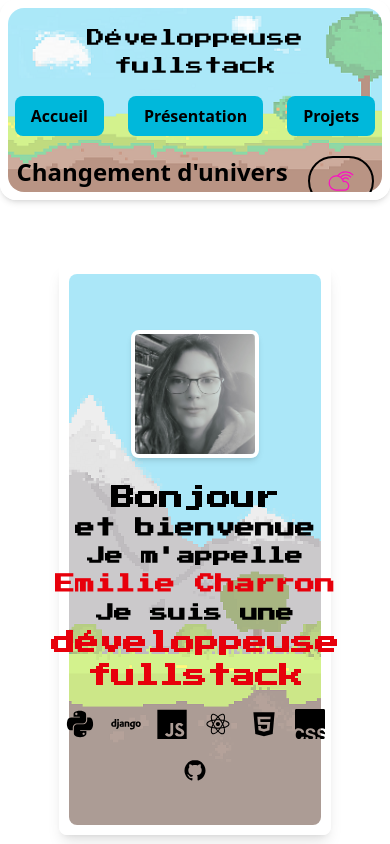
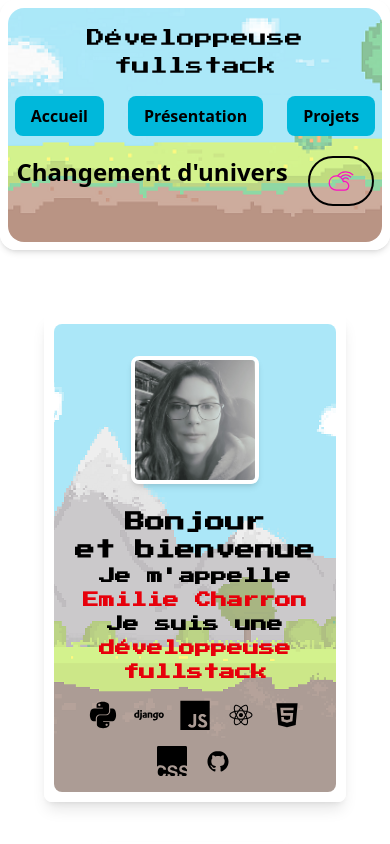
Before and after one commit to nefalis/portfolioNouveau, a React (Vite) app: page /home in a window 390 px wide. Shown: the top 844 px of the page. Built offline with nearby package versions, Linux system fonts and the light colour scheme; a web font is replaced by a local one.

Commit message:
update mobile

```diff
--- a/src/components/Header.jsx
+++ b/src/components/Header.jsx
@@ -7,7 +7,7 @@ import ToggleButton from '../components/toggleBtn/ToggleBtn';
 const Header = ({ isOn, setIsOn }) => {
     return (
         <div
-            className={`border-8 border-white mx-auto shadow-md rounded-2xl max-w-[1400px] w-full h-[200px] relative overflow-hidden transition-all duration-500`}
+            className={`border-8 border-white mx-auto shadow-md rounded-2xl max-w-[1400px] w-full h-[250px] relative overflow-hidden transition-all duration-500`}
         >
             <img
                 className="absolute top-0 left-0 w-full h-full object-cover rounded-2xl opacity-50 transition-all duration-500"
--- a/src/components/PresentationCard.jsx
+++ b/src/components/PresentationCard.jsx
@@ -11,12 +11,35 @@ const PresentationCard = () => {
     const { isOn } = useOutletContext();
 
     return (
-        <div className={`relative flex flex-col md:flex-row items-center justify-center border-10 border-white shadow-lg p-5 rounded-lg transition-all duration-500
+        <div className={`relative flex
+            /* Mobile */
+            flex-col
+            w-full max-w-[100%] min-h-[50vh] p-4 gap-4
+
+            /* Tablette (sm ≥ 640px) */
+            sm:flex-row
+            sm:max-w-5xl sm:min-h-[55vh] sm:p-6 sm:gap-4
+
+            /* Ordinateur (md ≥ 768px) */
+            md:flex-row
+            md:max-w-4xl md:min-h-[60vh] md:p-8 md:gap-6
+
+            /* Grand écran (lg ≥ 1024px) */
+            lg:flex-row
+            lg:max-w-5xl lg:min-h-[65vh] lg:p-10 lg:gap-8
+
+            /* Très grand écran (xl ≥ 1280px) */
+            xl:flex-row
+            xl:max-w-6xl xl:min-h-[70vh] xl:p-14 xl:gap-10
+
+            /* Ultra grand écran (2xl ≥ 1536px) */
+            2xl:flex-row
+            2xl:max-w-7xl 2xl:min-h-[80vh] 2xl:p-16 2xl:gap-12
+
+            border-10 border-white shadow-lg rounded-lg transition-all duration-500
             ${isOn ? 'bg-gray-800 text-white' : 'bg-transparent text-black'}
-            w-full max-w-[90%] sm:max-w-3xl md:max-w-4xl lg:max-w-5xl xl:max-w-6xl 2xl:max-w-7xl
-            min-h-[50vh] xl:min-h-[60vh] 2xl:min-h-[70vh]
-            py-10 xl:py-20
         `}>
+
             {!isOn && (
                 <img className="absolute inset-0 w-full h-full object-cover opacity-50 rounded-lg" src={Mountain} alt="pixel art montagne" />
             )}
@@ -26,11 +49,11 @@ const PresentationCard = () => {
                 <img className="w-32 h-32 md:w-40 md:h-40 xl:w-52 xl:h-52 2xl:w-60 2xl:h-60 object-cover rounded-lg border-4 border-white shadow-md mx-auto md:mr-6 my-4" src={photoMe} alt="photo_Emilie_Charron" />
 
                 <div>
-                    <h1 className="mt-2 text-2xl md:text-3xl xl:text-4xl 2xl:text-5xl font-bold">Bonjour</h1>
+                    <h1 className="mt-2 text-xl md:text-3xl xl:text-4xl 2xl:text-5xl font-bold">Bonjour</h1>
                     <h2 className="text-xl md:text-2xl xl:text-3xl 2xl:text-4xl font-semibold">et bienvenue</h2>
-                    <p className="font-semibold text-lg xl:text-xl 2xl:text-2xl">Je m'appelle <b className="text-red-600 text-xl xl:text-2xl 2xl:text-3xl">Emilie Charron</b></p>
-                    <p className="font-semibold text-lg xl:text-xl 2xl:text-2xl">Je suis une</p>
-                    <p className="font-semibold text-lg xl:text-xl 2xl:text-2xl"><b className="text-red-600 text-2xl xl:text-3xl 2xl:text-4xl">développeuse fullstack</b></p>
+                    <p className="font-semibold  md:text-lg xl:text-xl 2xl:text-2xl">Je m'appelle <b className="text-red-600 md:text-xl xl:text-2xl 2xl:text-3xl">Emilie Charron</b></p>
+                    <p className="font-semibold md:text-lg xl:text-xl 2xl:text-2xl">Je suis une</p>
+                    <p className="font-semibold md:text-lg xl:text-xl 2xl:text-2xl"><b className="text-red-600 md:text-2xl xl:text-3xl 2xl:text-4xl">développeuse fullstack</b></p>
 
                     <div className="flex flex-wrap justify-center md:justify-start gap-4 mt-4 text-3xl xl:text-5xl 2xl:text-6xl">
                         <FaPython />
```
